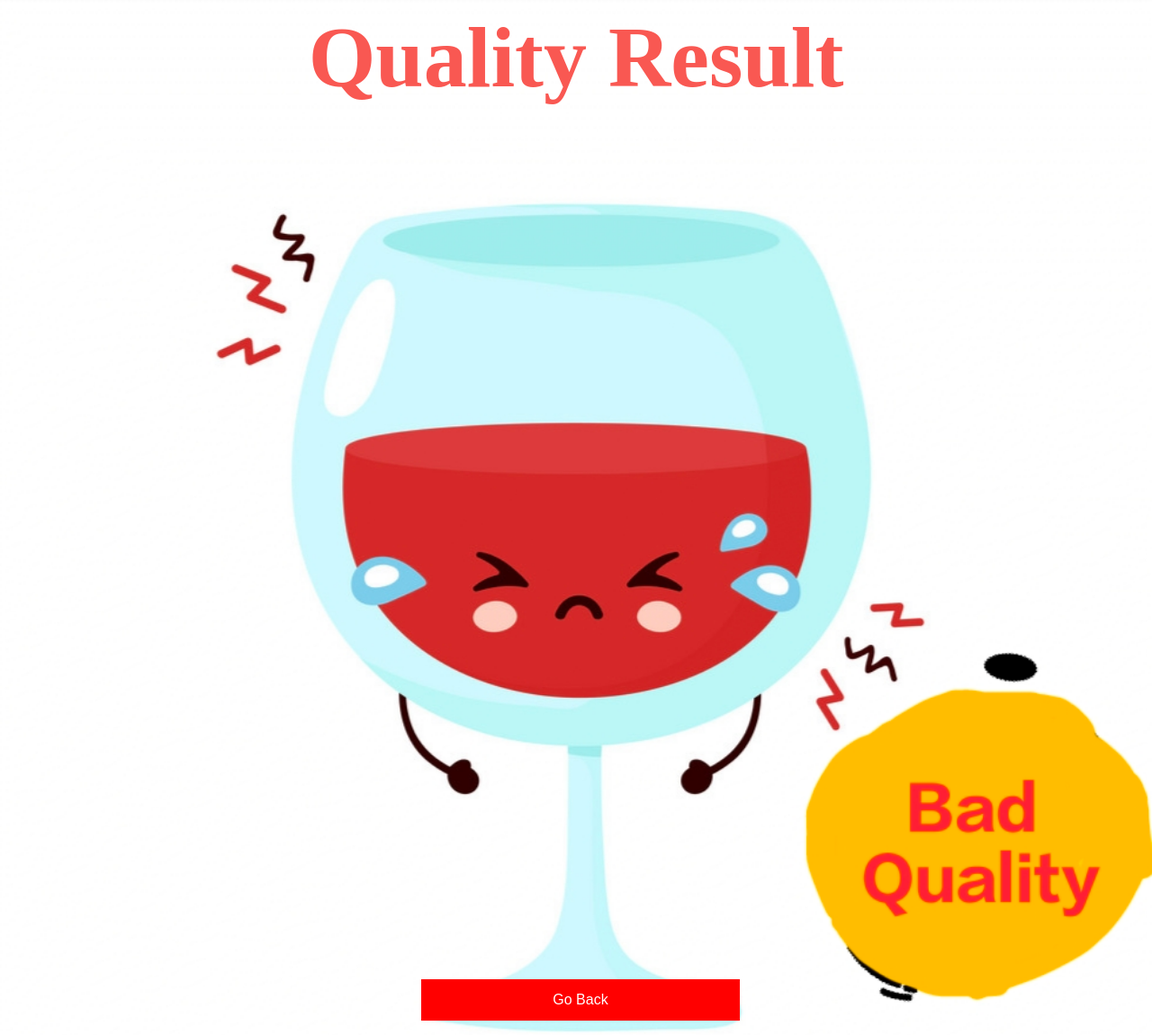
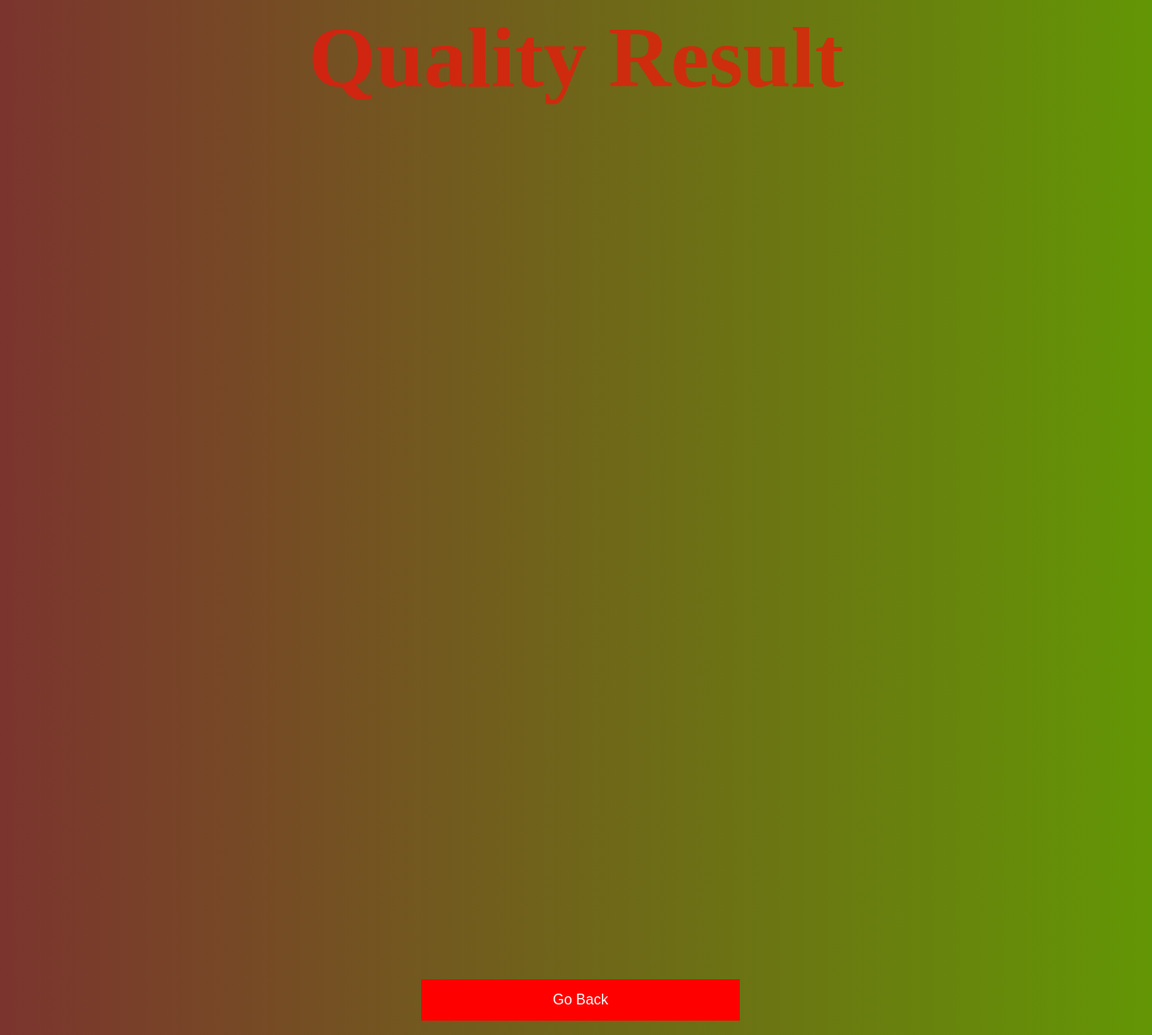
Before and after one commit to shrishtikapoor01/Quality_Check_Project, a Flask app: template templates/bad.html in a window 1280 px wide. Shown: the whole page at 90% size. Run offline with Flask 2, Linux system fonts and the light colour scheme; the template is opened without the code that fills it, so the values that code supplies are empty.

Commit message:
Update bad.html

```diff
--- a/templates/bad.html
+++ b/templates/bad.html
@@ -1,7 +1,7 @@
 <html>
   <style>
     body{
-      background-image: url(bad.jpg);
+      background-image: linear-gradient(to right, rgba(105, 24, 17, 0.877), rgb(99, 150, 5));
       background-repeat: no-repeat;
           background-size: cover;
     }
```
